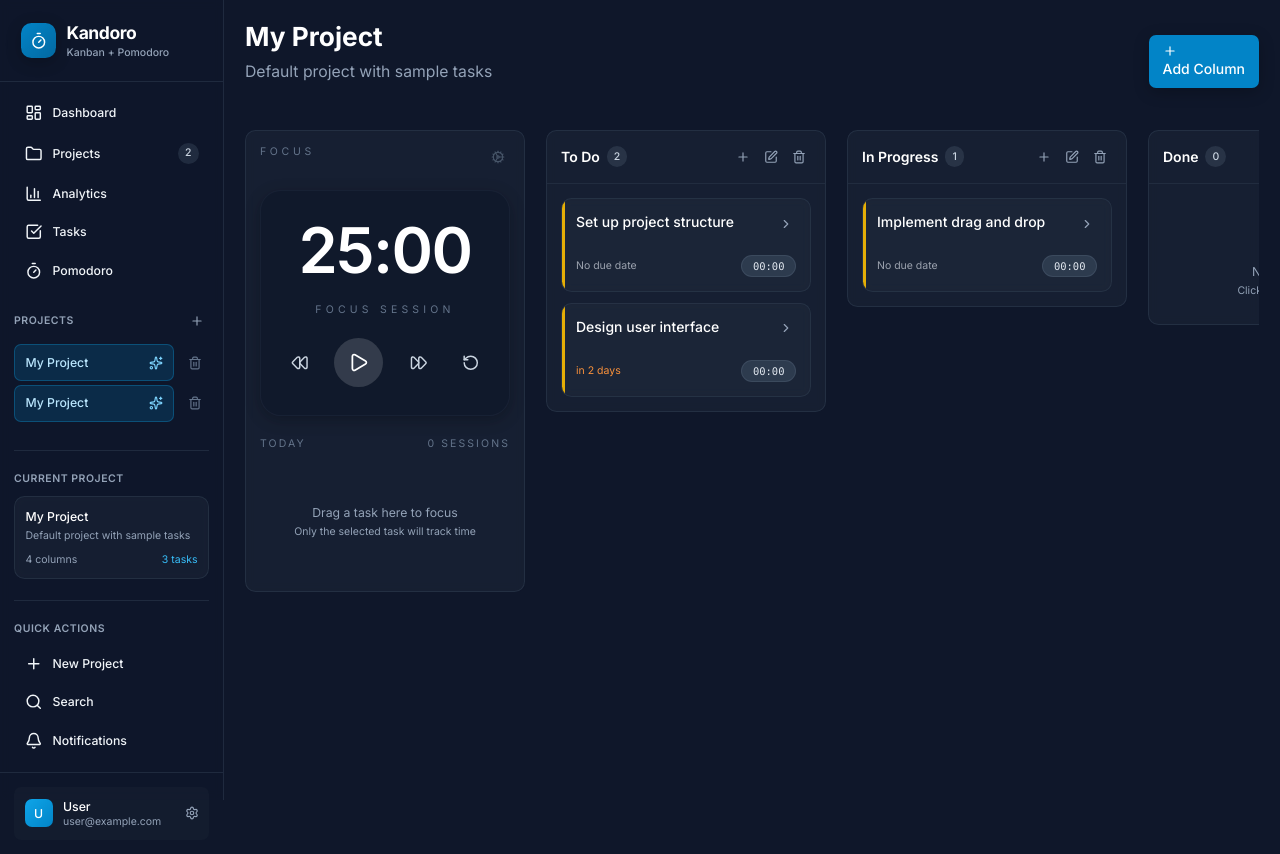
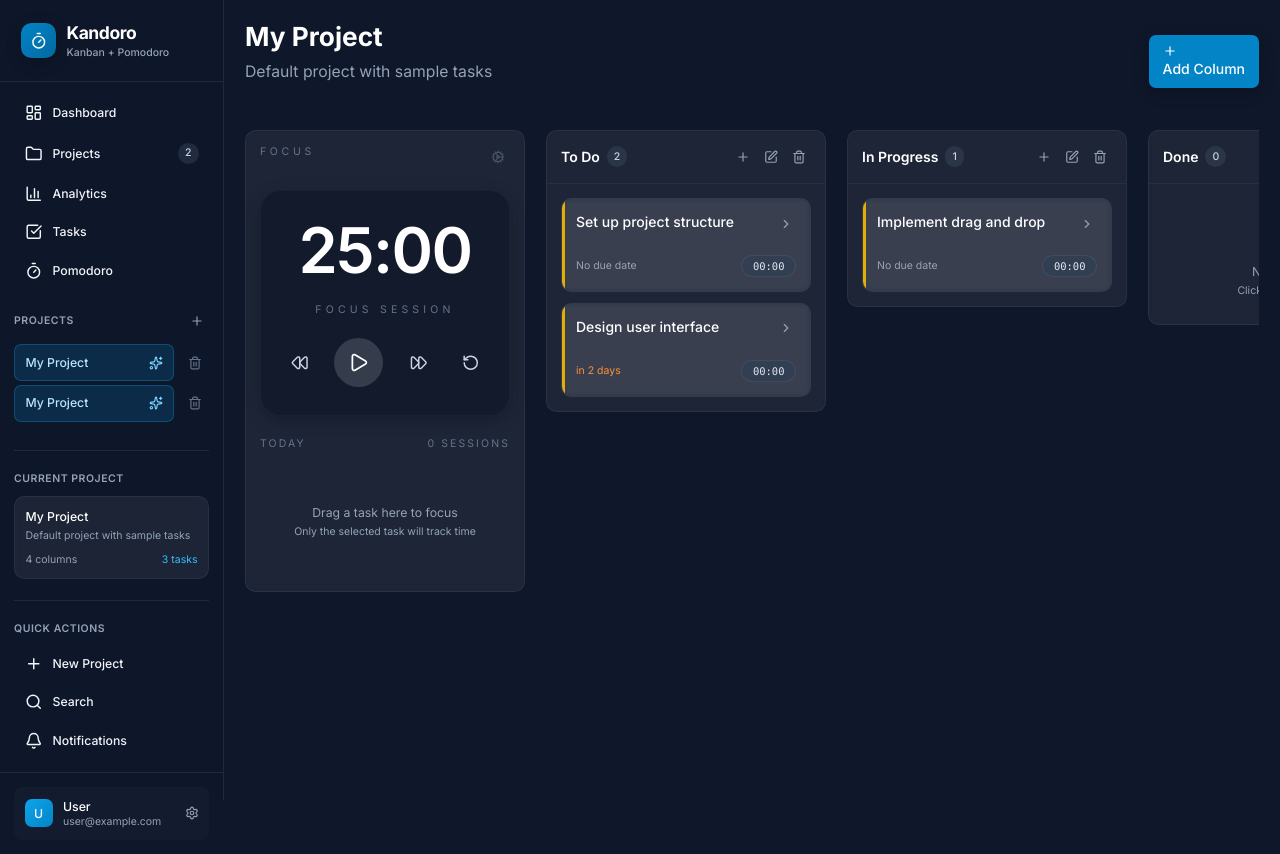
Before and after one commit to lellyresa/kandorov3, a React app in the folder my-web-app/: page / in a window 1280 px wide. Built offline with nearby package versions, Linux system fonts and the light colour scheme; the HTML template or start-up script is replaced by a standard one.

Commit message:
style: switch card background to subtle rgba(255,255,255,0.03) overlay for luminosity

```diff
--- a/my-web-app/src/index.css
+++ b/my-web-app/src/index.css
@@ -113,11 +113,20 @@ html {
 
 /* Modern card styles */
 .modern-card {
-  @apply bg-gray-800/50 border border-gray-700/50 rounded-xl backdrop-blur-sm;
+  @apply border border-gray-700/50 rounded-xl backdrop-blur-sm;
+  background: linear-gradient(
+    0deg,
+    rgba(255, 255, 255, 0.03),
+    rgba(255, 255, 255, 0.03)
+  );
+  /* Fallback for older environments */
+  background-color: rgba(255, 255, 255, 0.03);
 }
 
 .modern-card-hover {
-  @apply hover:bg-gray-800/70 hover:border-gray-600/50 hover:shadow-dark-medium transition-all duration-200;
+  @apply hover:border-gray-600/50 hover:shadow-dark-medium transition-all duration-200;
+  /* Slight increase in luminosity on hover */
+  position: relative;
 }
 
 /* Sidebar styles */
```
